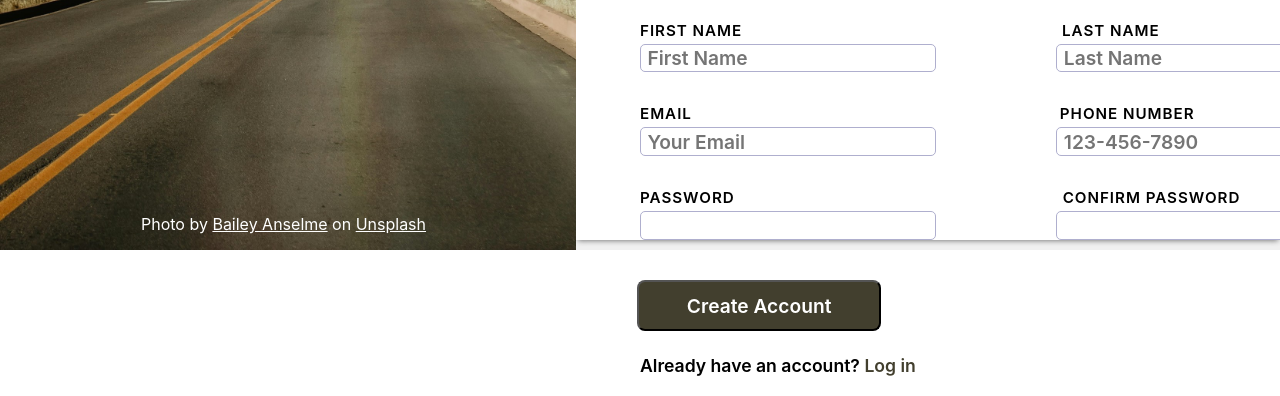
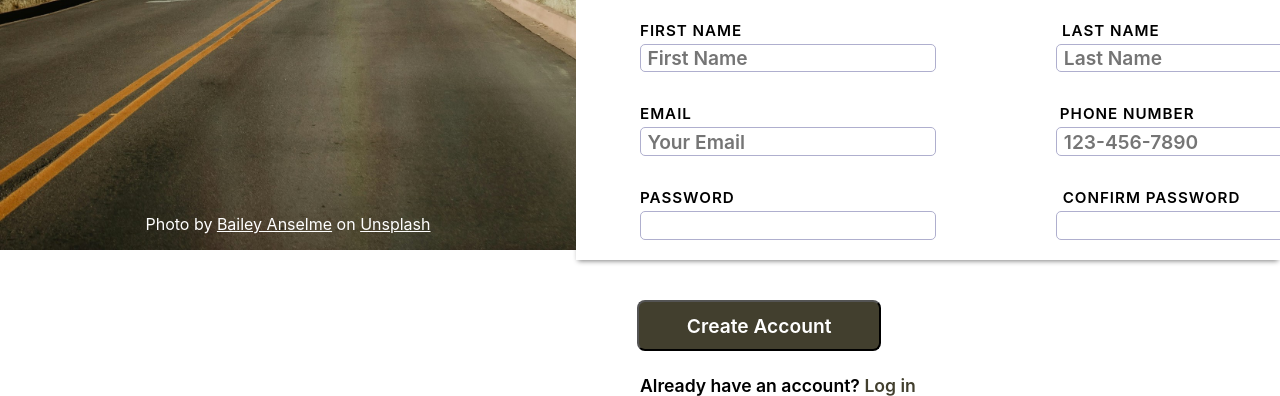
Before and after one commit to ghopkins3/Sign-up-Form, a plain HTML site: page index.html in a window 1280 px wide. Shown: the part 550-946 px from the top of the page. Drawn offline with Linux system fonts and the light colour scheme.

Commit message:
Update styles.css

```diff
--- a/styles.css
+++ b/styles.css
@@ -4,22 +4,22 @@
     font-family: -apple-system, BlinkMacSystemFont, "Segoe UI", Roboto, Oxygen-Sans, Ubuntu, Cantarell, "Helvetica Neue",sans-serif;
 }
 
-body {
-    overflow: hidden;
-}
-
 #container {
     display: flex;
     flex-direction: row;
     height: 100vh;
+    max-height: 100vh;
 }
 
 #left-container {
     display: flex;
     position: relative;
+    overflow: hidden;
     justify-content: space-between;
     height: 100vh;
     width: 45vw;
+    max-width: 45vw;
+    max-height: 100vh;
     background-image: url("images/backsplash.jpg");
     background-size: cover;
 }
@@ -28,6 +28,8 @@ body {
     display: flex;
     position: absolute;
     width: 45vw;
+    max-width: 100%;
+    min-width: 45vw;
     background: black;
     opacity: 0.6;
     color: white;
@@ -42,6 +44,7 @@ body {
 #compass {
     padding-top: 2rem;
     height: 5rem;
+    max-height: 5rem;
     padding-left: 10.5rem;
 }
 
@@ -49,7 +52,7 @@ body {
     position: absolute;
     bottom: 0;
     margin-bottom: 1rem;
-    width: 44.3vw;
+    width: 45vw;
     text-align: center;
     color: white;
 }
@@ -62,6 +65,7 @@ body {
     display: flex;
     flex-direction: column;
     width: 55vw;
+    max-width: 55vw;
     background-color: rgb(240, 240, 240);
 }
 
@@ -81,6 +85,7 @@ body {
     display: flex;
     flex-direction: column;
     height: 40%;
+    min-height: 40%;
     margin-top: 4rem;
     box-shadow: 0 3px 5px -2px gray;
     background-color: white;
```
